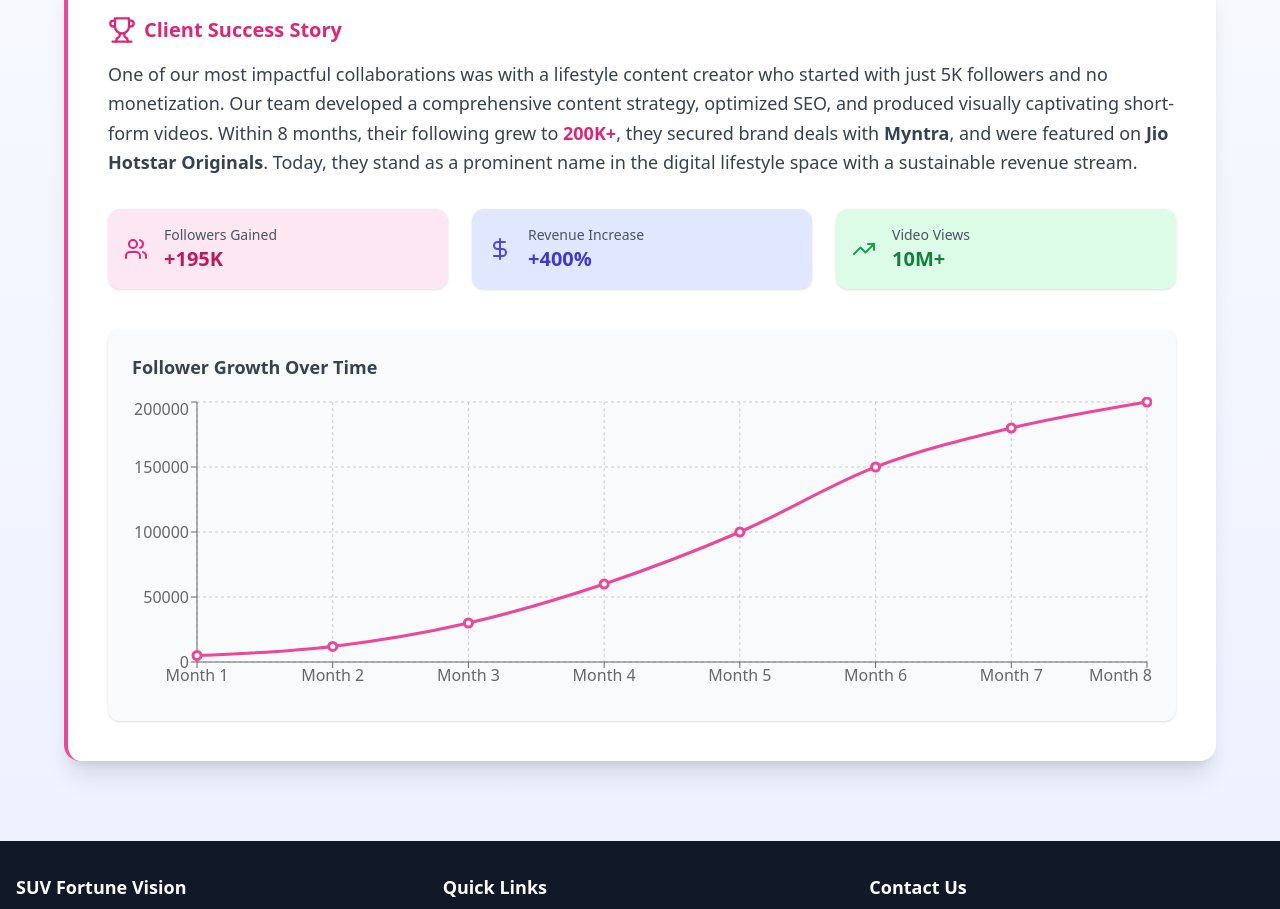
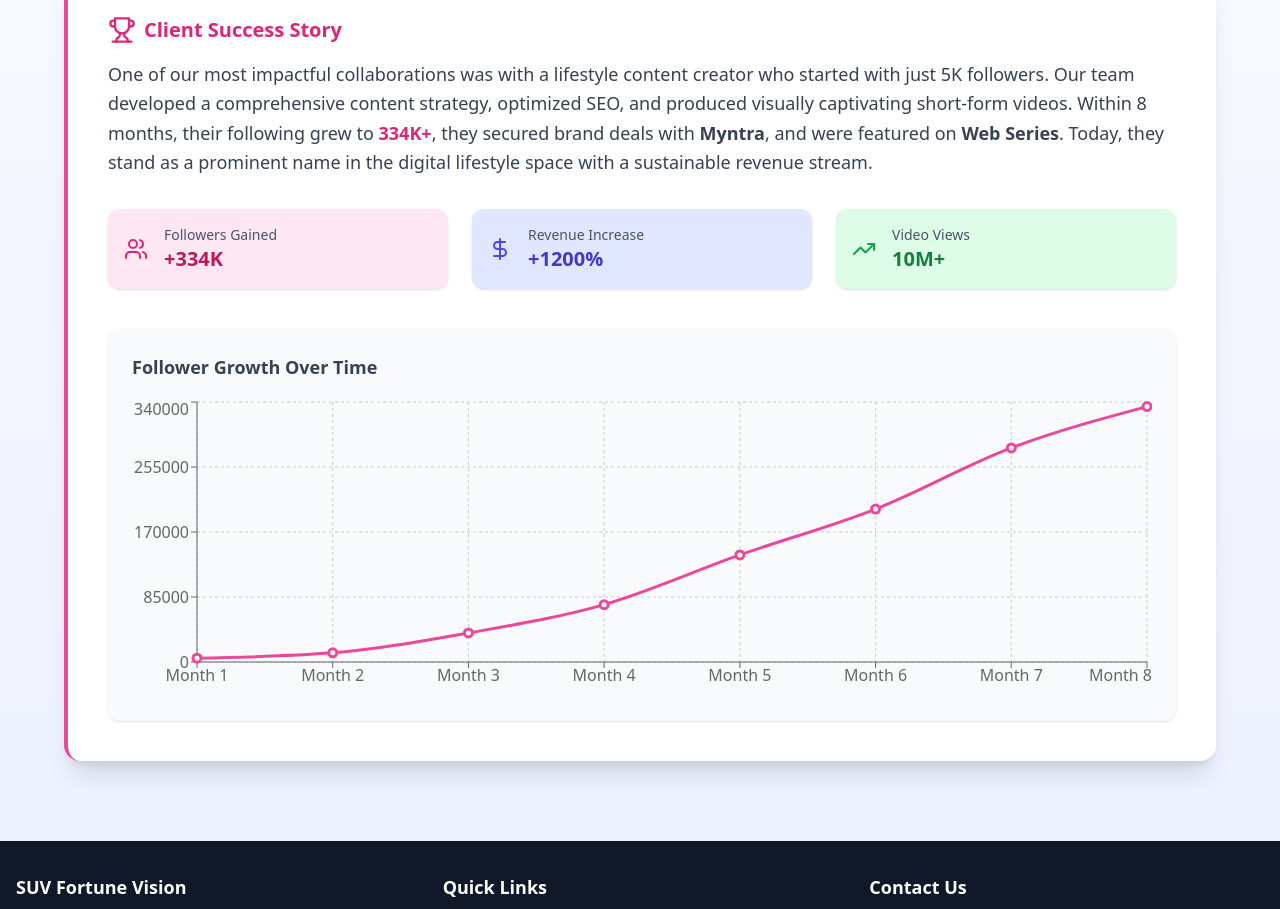
Before and after one commit to VijayVarma26/suv-fortune-vision, a React (Vite) app: page /clients in a window 1280 px wide. Shown: the part 800-1709 px from the top of the page. Built offline with nearby package versions, Linux system fonts and the light colour scheme; the HTML template or start-up script is replaced by a standard one.

Commit message:
Update topBrands list and enhance growth data and story description in Clients component

```diff
--- a/src/pages/Clients.jsx
+++ b/src/pages/Clients.jsx
@@ -4,7 +4,7 @@ import { Sparkles, Trophy, Users, TrendingUp, DollarSign } from 'lucide-react';
 import { LineChart, Line, XAxis, YAxis, Tooltip, ResponsiveContainer, CartesianGrid } from 'recharts';
 
 export default function Clients() {
-  const topBrands = ['Sony', 'MTV', 'AniMeta.ai', 'Garner Broadcasting', 'Videshi Studio'];
+  const topBrands = ['Sony', 'MTV India', 'AniMeta.ai', 'Garner Broadcasting', 'Videshi Studio', 'Creative XLNC'];
   const creators = [
     'Sachin Chaudhary',
     'Dharti Singh',
@@ -20,12 +20,12 @@ export default function Clients() {
   const growthData = [
     { month: 'Month 1', followers: 5000 },
     { month: 'Month 2', followers: 12000 },
-    { month: 'Month 3', followers: 30000 },
-    { month: 'Month 4', followers: 60000 },
-    { month: 'Month 5', followers: 100000 },
-    { month: 'Month 6', followers: 150000 },
-    { month: 'Month 7', followers: 180000 },
-    { month: 'Month 8', followers: 200000 },
+    { month: 'Month 3', followers: 38000 },
+    { month: 'Month 4', followers: 75000 },
+    { month: 'Month 5', followers: 140000 },
+    { month: 'Month 6', followers: 200000 },
+    { month: 'Month 7', followers: 280000 },
+    { month: 'Month 8', followers: 334000 },
   ];
 
   return (
@@ -104,7 +104,7 @@ export default function Clients() {
   {/* Story Description */}
   {/* Story Description */}
 <p className="text-gray-700 text-lg leading-relaxed mb-8">
-  One of our most impactful collaborations was with a lifestyle content creator who started with just 5K followers and no monetization. Our team developed a comprehensive content strategy, optimized SEO, and produced visually captivating short-form videos. Within 8 months, their following grew to <span className="font-semibold text-pink-600">200K+</span>, they secured brand deals with <strong>Myntra</strong>, and were featured on <strong>Jio Hotstar Originals</strong>. Today, they stand as a prominent name in the digital lifestyle space with a sustainable revenue stream.
+  One of our most impactful collaborations was with a lifestyle content creator who started with just 5K followers. Our team developed a comprehensive content strategy, optimized SEO, and produced visually captivating short-form videos. Within 8 months, their following grew to <span className="font-semibold text-pink-600">334K+</span>, they secured brand deals with <strong>Myntra</strong>, and were featured on <strong>Web Series</strong>. Today, they stand as a prominent name in the digital lifestyle space with a sustainable revenue stream.
 </p>
 
 
@@ -114,14 +114,14 @@ export default function Clients() {
       <Users className="text-pink-600" />
       <div>
         <p className="text-sm text-gray-600">Followers Gained</p>
-        <p className="text-xl font-bold text-pink-700">+195K</p>
+        <p className="text-xl font-bold text-pink-700">+334K</p>
       </div>
     </div>
     <div className="flex items-center gap-4 bg-indigo-100 p-4 rounded-xl shadow">
       <DollarSign className="text-indigo-600" />
       <div>
         <p className="text-sm text-gray-600">Revenue Increase</p>
-        <p className="text-xl font-bold text-indigo-700">+400%</p>
+        <p className="text-xl font-bold text-indigo-700">+1200%</p>
       </div>
     </div>
     <div className="flex items-center gap-4 bg-green-100 p-4 rounded-xl shadow">
```
